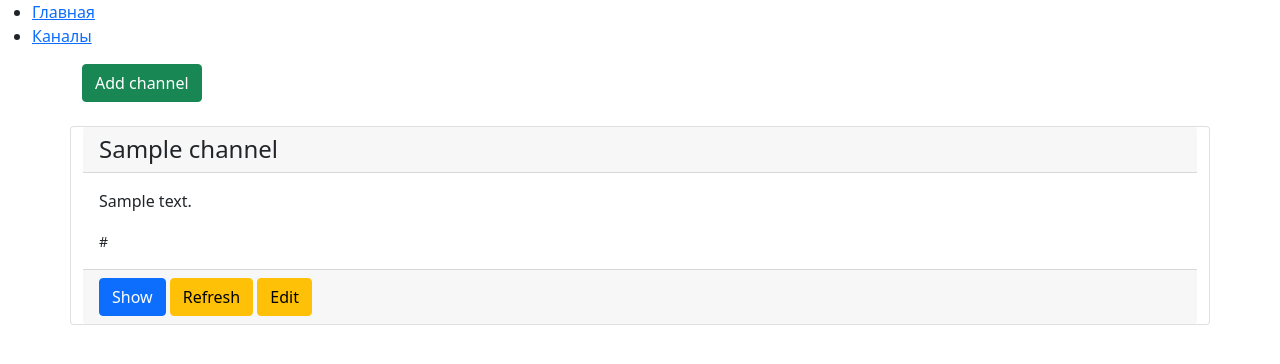
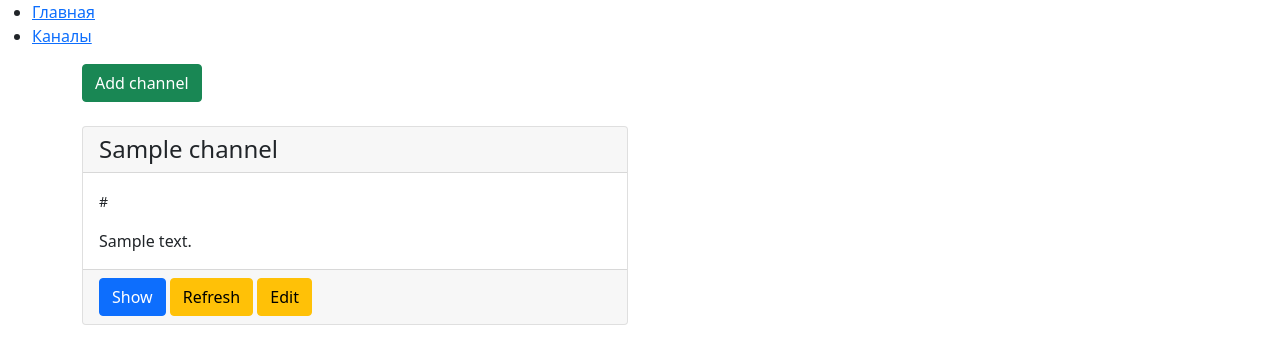
Before and after one commit to sashkev1ch/podcaster_ui, a Django app: page /channels/ in a window 1280 px wide. Shown: the top 364 px of the page. Run offline with Django 5.2, Linux system fonts and the light colour scheme; tables that the repository leaves empty hold one stand-in row (values such as "Sample post"); parts of the project's set-up code (start-up, migrations or seed data) failed here and were passed over.

Commit message:
update channels page grid

```diff
--- a/podcaster_ui/templates/channel/index.html
+++ b/podcaster_ui/templates/channel/index.html
@@ -3,13 +3,15 @@
 {% block content %}
     <div class="container">
         <a href="{% url 'create_channel' %}" class="btn btn-success mb-3"> Add channel </a>
+
+        <div class="row row-cols-1 row-cols-md-2 g-4">
             {% for channel in channels %}
-        <div class="row">
+                <div class="col">
                     <div class="card my-2">
                         <h4 class="card-header">{{ channel.name }}</h4>
                         <div class="card-body">
+                            <p class="card-text"><small class="text-body-secondary">{{ channel.url }}</small></p>
                             <p class="card-text">{{ channel.description }}</p>
-                    <p class="card-text"><small class="text-body-secondary">{{ channel.url }}</small></p>
                         </div>
                         <div class="card-footer">
                             <a href="{% url 'view_channel' channel_id=channel.id %}" class="btn btn-primary">Show</a>
@@ -20,5 +22,6 @@
                 </div>
             {% endfor %}
         </div>
+    </div>
 
 {% endblock %}
```
Lines whose indentation alone changed are shown as unchanged.
